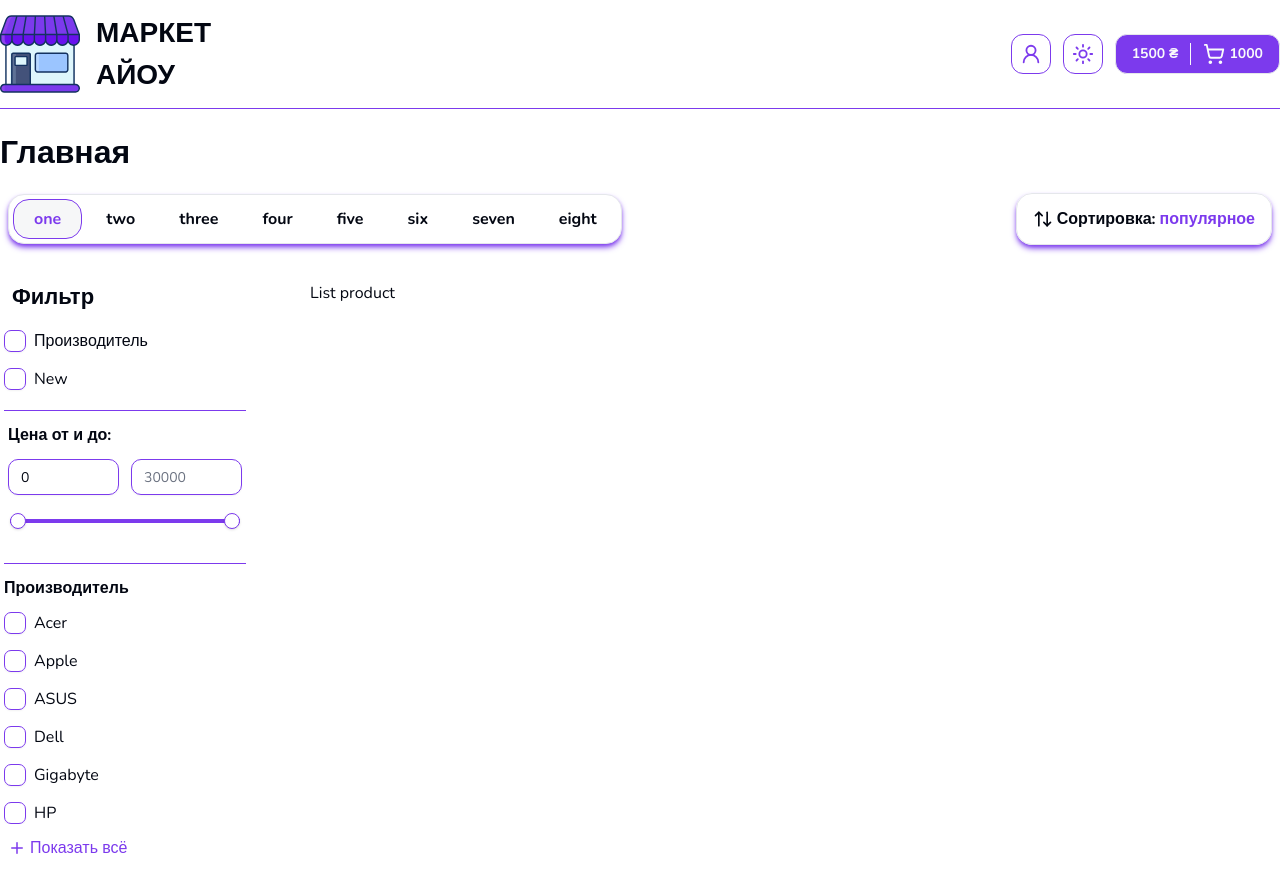
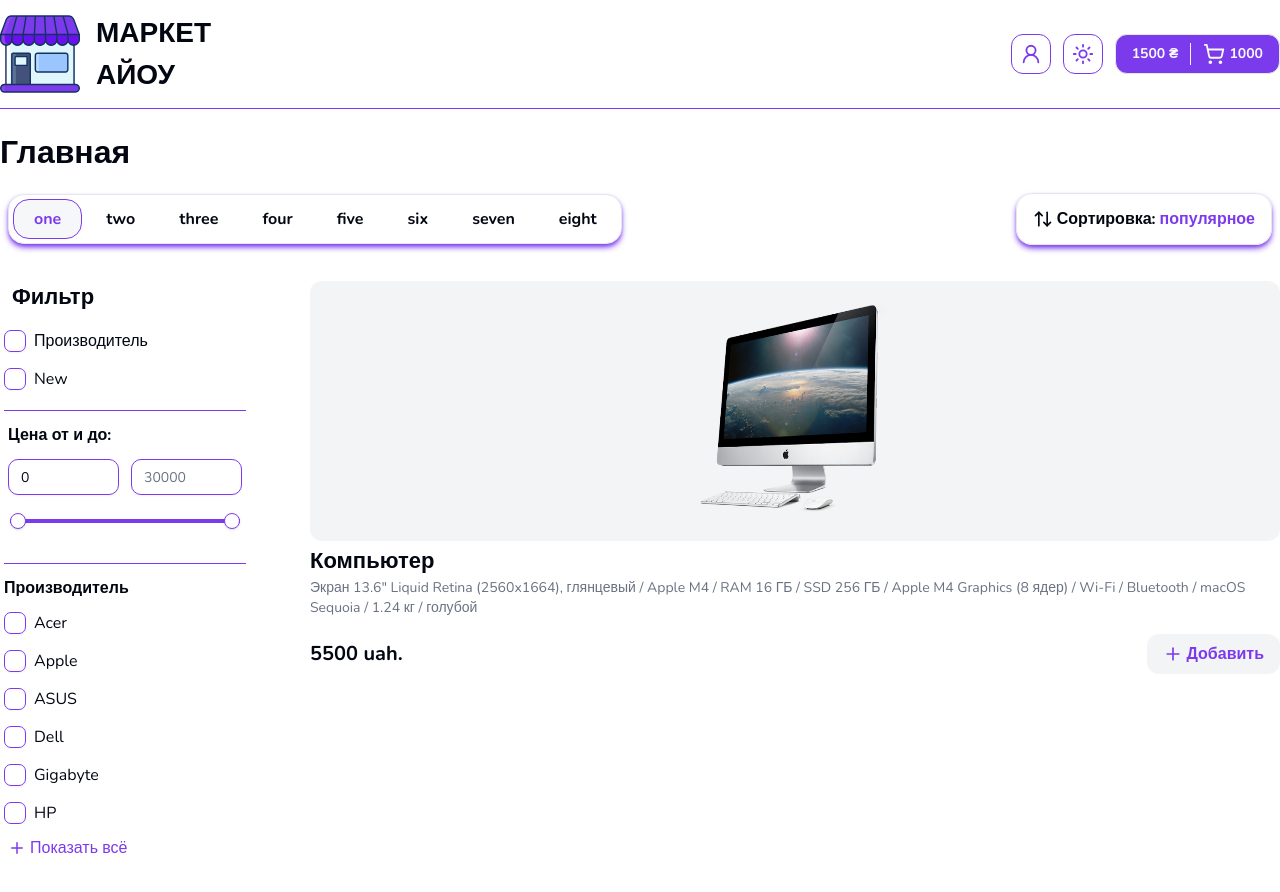
Before and after one commit to smartware10/market.io.frontend, a Next.js app: page / in a window 1280 px wide. Shown: the top 892 px of the page. Built offline with nearby package versions, Linux system fonts and the light colour scheme.

Commit message:
Add product to page

```diff
--- a/src/app/page.tsx
+++ b/src/app/page.tsx
@@ -1,4 +1,10 @@
-import { Container, Filters, Title, TopBar } from "@/components/shared";
+import {
+  Container,
+  Filters,
+  Title,
+  TopBar,
+  ProductCard,
+} from "@/components/shared";
 
 export default function Home() {
   return (
@@ -16,7 +22,17 @@ export default function Home() {
           </div>
 
           <div className={"flex-1"}>
-            <div className={"flex flex-col gap-16"}>List product</div>
+            <div className={"flex flex-col gap-16"}>
+              <ProductCard
+                id={1}
+                title={"Компьютер"}
+                description={
+                  'Экран 13.6" Liquid Retina (2560x1664), глянцевый / Apple M4 / RAM 16 ГБ / SSD 256 ГБ / Apple M4 Graphics (8 ядер) / Wi-Fi / Bluetooth / macOS Sequoia / 1.24 кг / голубой'
+                }
+                imageUrl={"/img.png"}
+                price={5500}
+              />
+            </div>
           </div>
         </div>
       </Container>
```
Also changed, not shown: public/img.png (added).
